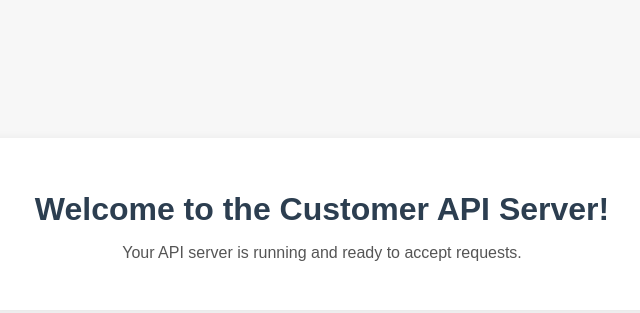
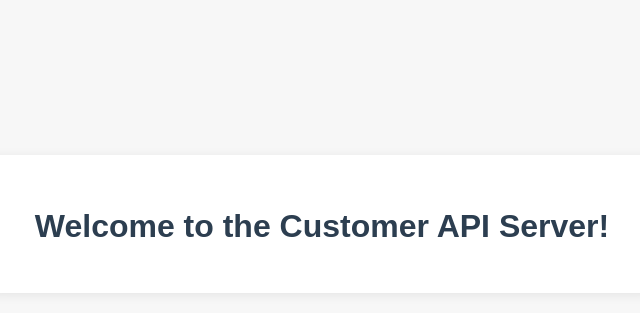
Before and after one commit to ChandaB/phase3project, a website: page public/index.html in a window 1280 px wide. Shown: the part 176-489 px from the top of the page, without its empty margins (318-958 px from the left). Drawn offline with Linux system fonts and the light colour scheme.

Commit message:
completed stage01 basic file server

```diff
--- a/public/index.html
+++ b/public/index.html
@@ -33,7 +33,6 @@
 <body>
     <div class="container">
         <h1>Welcome to the Customer API Server!</h1>
-        <p>Your API server is running and ready to accept requests.</p>
     </div>
 </body>
 </html>
```
